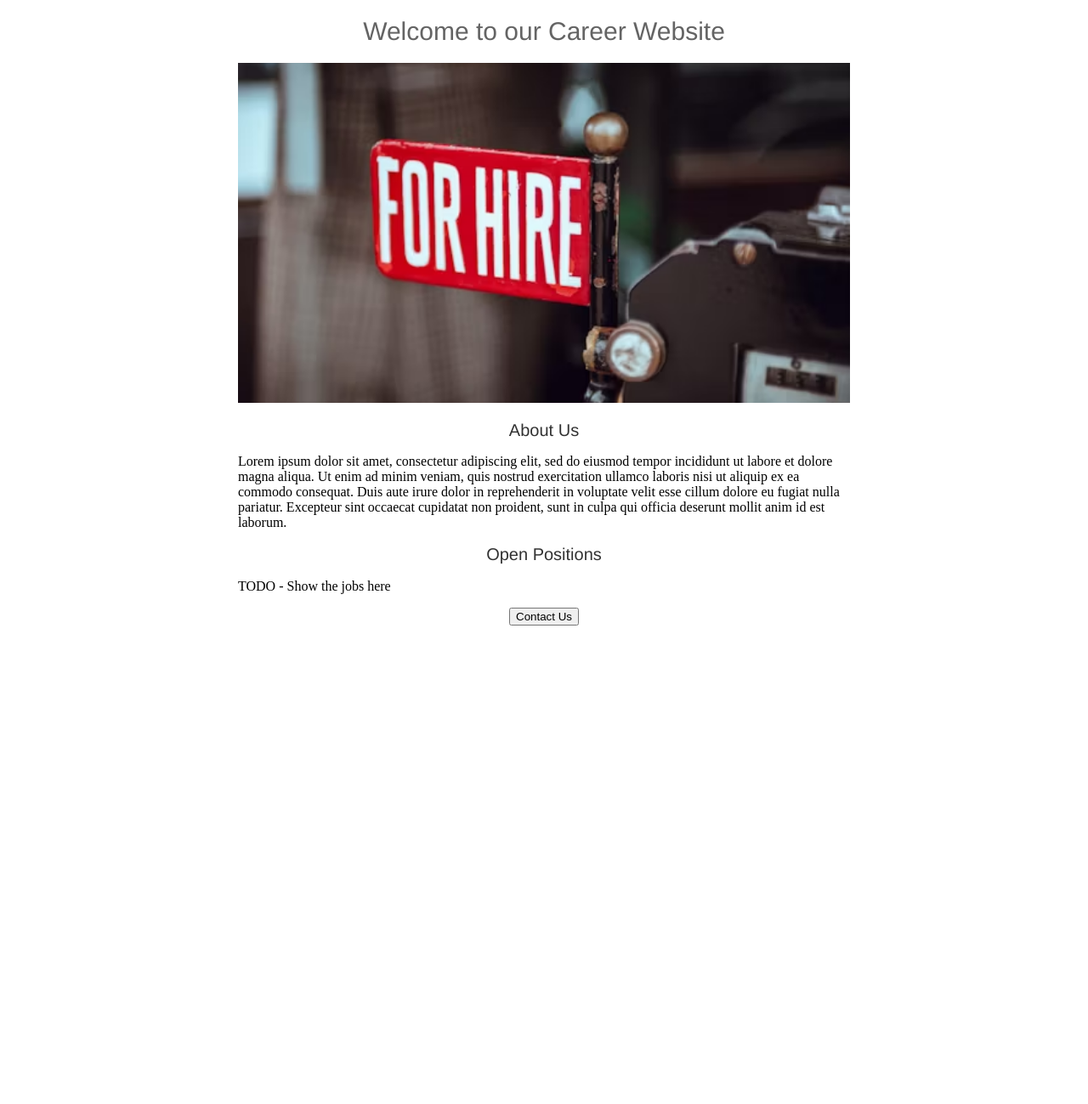
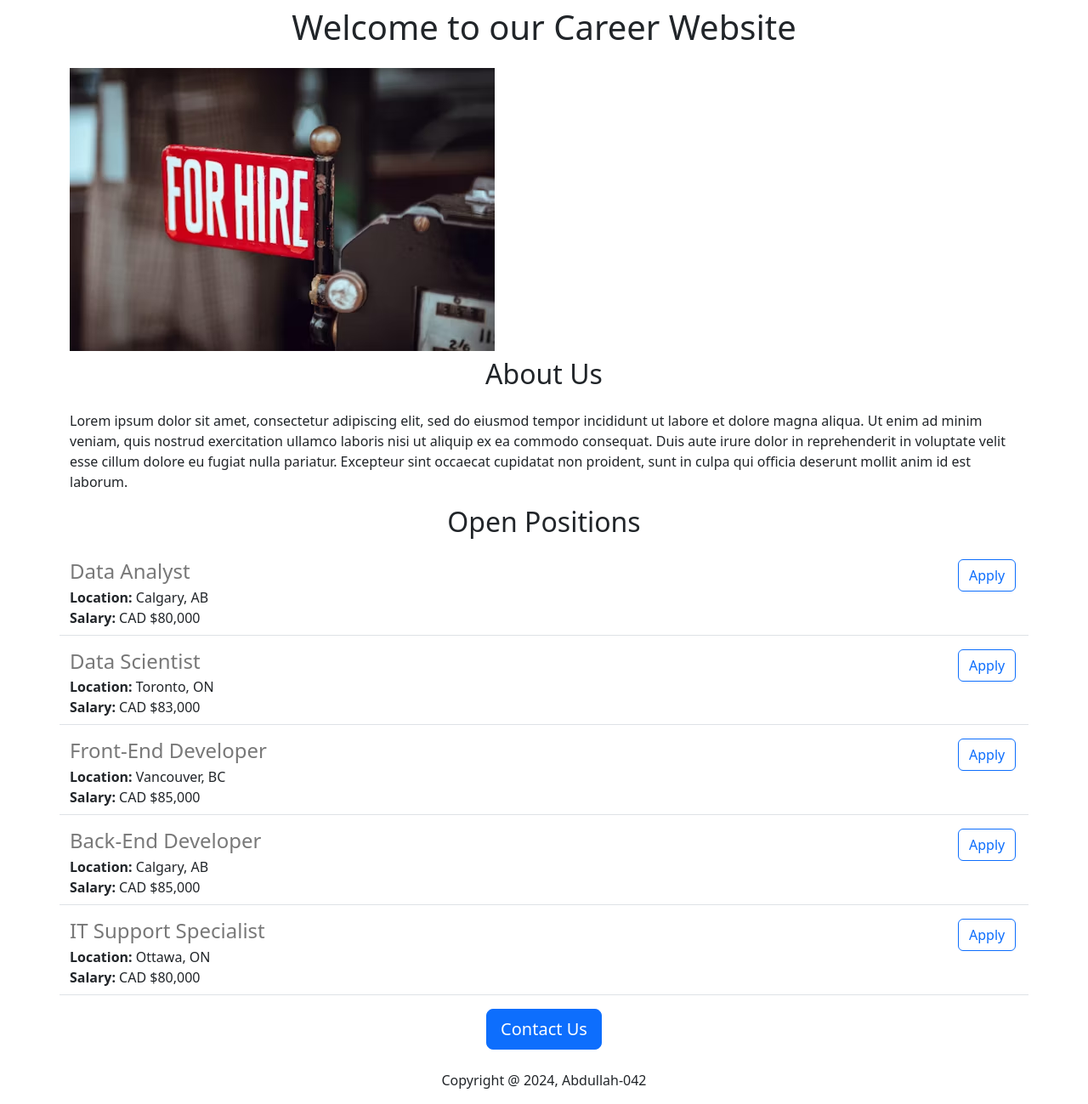
Before and after one commit to abdullah-042/career-website, a Flask app: page / in a window 1280 px wide. Shown: the whole page at 85% size. Before the commit the page ends 736 px from the top, so only its background shows below. Run offline with Flask 3, Linux system fonts and the light colour scheme.

Commit message:
Added API route and dynamic data.

```diff
--- a/app.py
+++ b/app.py
@@ -1,14 +1,47 @@
-from flask import Flask, render_template
+from flask import Flask, render_template, jsonify
 # from flask module import Flask class
 
 # create an instance of the Flask class
 app = Flask(__name__)
 # change favicon of the app
 
-# create a route
-@app.route('/')
+JOBS = [{
+    'id': 1,
+    'title': 'Data Analyst',
+    'location': 'Calgary, AB',
+    'salary': 'CAD $80,000'
+}, {
+    'id': 2,
+    'title': 'Data Scientist',
+    'location': 'Toronto, ON',
+    'salary': 'CAD $83,000'
+}, {
+    'id': 3,
+    'title': 'Front-End Developer',
+    'location': 'Vancouver, BC',
+    'salary': 'CAD $85,000'
+}, {
+    'id': 4,
+    'title': 'Back-End Developer',
+    'location': 'Calgary, AB',
+    'salary': 'CAD $85,000'
+}, {
+    'id': 1,
+    'title': 'IT Support Specialist',
+    'location': 'Ottawa, ON',
+    'salary': 'CAD $80,000'
+}]
+
+
+# create a route root
+@app.route("/")
 def hello_world():
-  return render_template('home.html')
+  return render_template('home.html', jobs=JOBS)
+
+
+@app.route("/api/jobs")
+def list_jobs():
+  return jsonify(JOBS)
 
 
 if __name__ == "__main__":
--- a/templates/home.html
+++ b/templates/home.html
@@ -2,54 +2,35 @@
 <html>
 <head>
     <title>Career Website Home</title>
-
-    <style>
-      h1 {
-        font-size: 30px;
-        font-family: Helvetica;
-        font-weight: normal;
-        color: rgb(100,100,100);
-        text-align: center;
-      }
-      #banner {
-        width: 100%;
-        height: 400px;
-        object-fit: cover;
-      }
-      h2 {
-        font-size: 20px;
-        font-family: Helvetica;
-        font-weight: normal;
-        color: rgb(50,50,50);
-        text-align: center;
-      }
-      #container {
-        max-width: 720px;
-        /*
-        The first value in margin is for top and bottom
-        the second one is for right and left
-        */
-        margin: 0 auto 0 auto;
+    <meta charset="utf-8">
+    <meta name="viewport" content="width=device-width, initial-  scale=1">
+    <link href="https://cdn.jsdelivr.net/npm/bootstrap@5.3.3/dist/css/bootstrap.min.css" rel="stylesheet" integrity="sha384-QWTKZyjpPEjISv5WaRU9OFeRpok6YctnYmDr5pNlyT2bRjXh0JMhjY6hW+ALEwIH" crossorigin="anonymous">
 
 
+</head>
+<body>
+  <div class="container">
+    <h1 class="text-center mt-2 mb-4"">Welcome to our Career Website</h1>
+    <img class="img-fluid" id="banner" src="https://8a9cc4b1-f476-4edb-8a5d-46566e3332e3-00-3eop12a5r6kca.worf.replit.dev/static/banner.jpg">
 
-      }
+    <h2 class="text-center mt-2 mb-4"">About Us</h2>
+
+    <p>Lorem ipsum dolor sit amet, consectetur adipiscing elit, sed do eiusmod tempor incididunt ut labore et dolore magna aliqua. Ut enim ad minim veniam, quis nostrud exercitation ullamco laboris nisi ut aliquip ex ea commodo consequat. Duis aute irure dolor in reprehenderit in voluptate velit esse cillum dolore eu fugiat nulla pariatur. Excepteur sint occaecat cupidatat non proident, sunt in culpa qui officia deserunt mollit anim id est laborum.</p>
+
+    <h2 class="text-center mt-2 mb-4">Open Positions</h2>
+
+    <!--Flask templating Syntax -->
+
+    <p>
+      {% for job in jobs %}
+        {% include 'jobitem.html' %}
+      {% endfor %}
+    </p>
 
 
-    </style>
-</head>
-<body>
-  <div id="container">
-    <h1>Welcome to our Career Website</h1>
-    <img id="banner" src="https://8a9cc4b1-f476-4edb-8a5d-46566e3332e3-00-3eop12a5r6kca.worf.replit.dev/static/banner.jpg" height="320">
-    <h2>About Us</h2>
-    <p>Lorem ipsum dolor sit amet, consectetur adipiscing elit, sed do eiusmod tempor incididunt ut labore et dolore magna aliqua. Ut enim ad minim veniam, quis nostrud exercitation ullamco laboris nisi ut aliquip ex ea commodo consequat. Duis aute irure dolor in reprehenderit in voluptate velit esse cillum dolore eu fugiat nulla pariatur. Excepteur sint occaecat cupidatat non proident, sunt in culpa qui officia deserunt mollit anim id est laborum.</p>
-    <h2>Open Positions</h2>
-    <p>TODO - Show the jobs here</p>
-
-
-    <div style="text-align:center">
-      <button>Contact Us</button>
+    <div class="text-center">
+      <button class="btn btn-primary btn-lg"">Contact Us</button>
+      <p class="mt-4">Copyright @ 2024, Abdullah-042</p>
     </div>
 
 
@@ -57,6 +38,5 @@
 
   </div>
 
-
 </body>
 </html>
--- /dev/null
+++ b/templates/jobitem.html
@@ -0,0 +1,19 @@
+<div class="border-bottom row" style="margin-bottom:16px;padding-bottom:8px;">
+  <div class="col-11">
+    <h4 style="color: rgb(120, 120, 120); margin-bottom:4px;">
+      {{job['title']}}
+      </h4>
+  <div>
+    <b>Location:</b> {{job['location']}}
+  </div>
+    {% if 'salary' in job %}
+  <div>
+    <b>Salary:</b> {{job['salary']}}
+  </div>
+    {% endif %}
+  </div>
+  <div class="col-1">
+    <button type="button" class="btn btn-outline-primary">Apply</button>
+  </div>
+
+</div>
```
